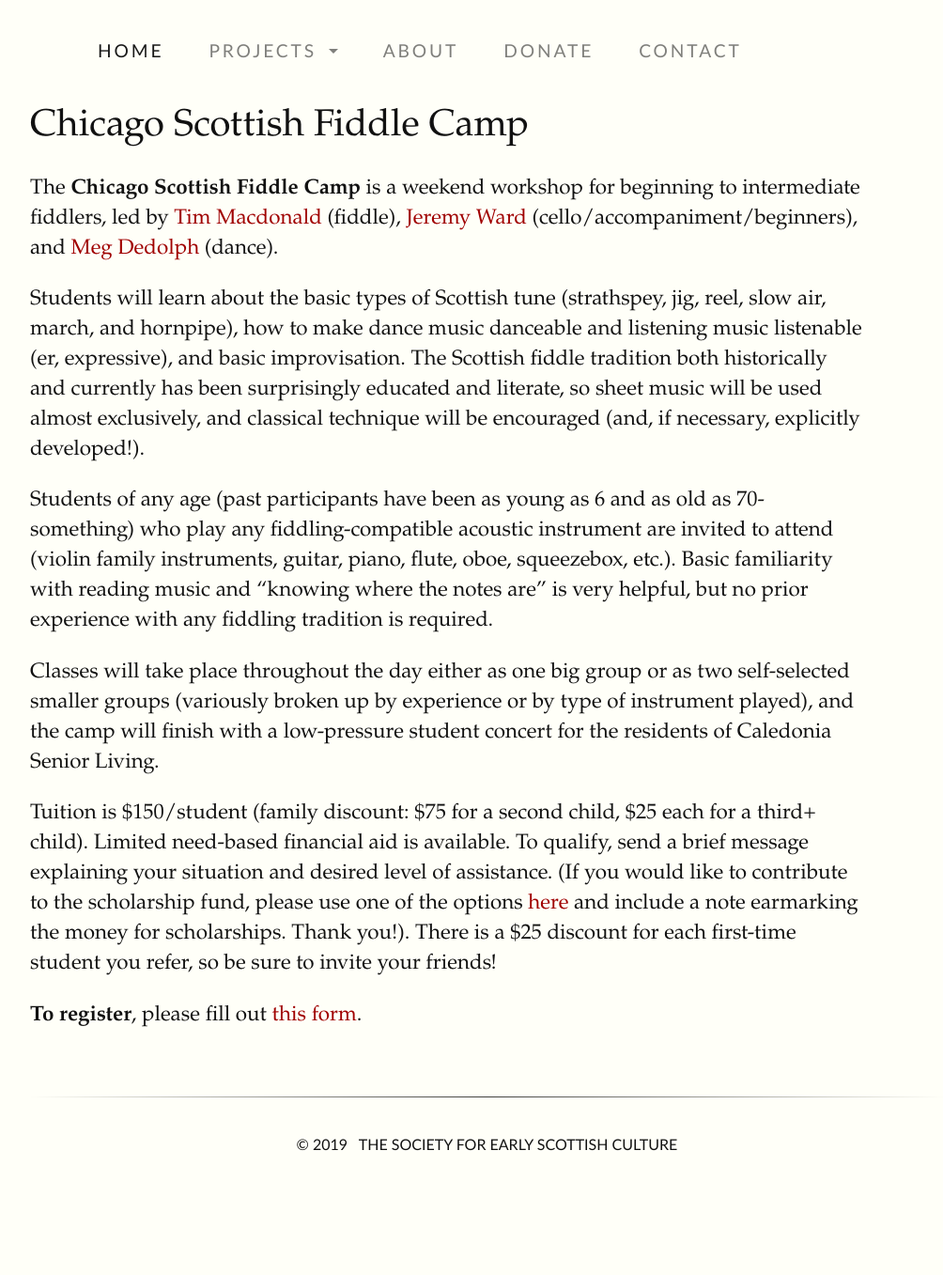
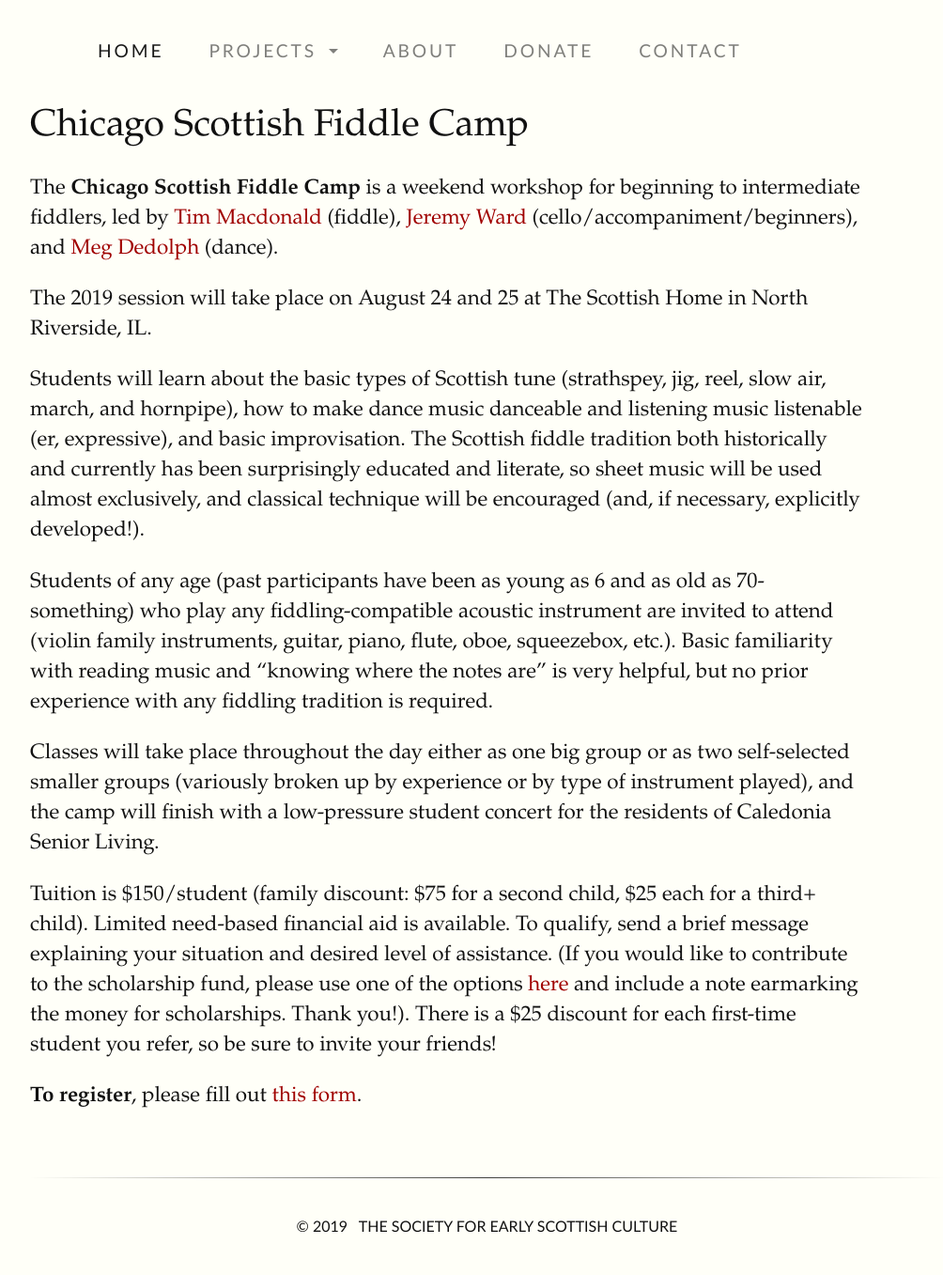
Before and after one commit to thesesc/thesesc.github.io, a Jekyll site: the page built from projects/fiddle-camp.md, in a window 1280 px wide. Shown: the whole page at 94% size, without its empty margins (96-1100 px from the left). Built offline with Jekyll 4.4.1, drawn with Linux system fonts in a browser that asks for light colours; before the commit the page ends 1270 px from its top, so only the background shows below that.

Commit message:
Fid camp dates

```diff
--- a/projects/fiddle-camp.md
+++ b/projects/fiddle-camp.md
@@ -9,6 +9,8 @@
 [Jeremy Ward](http://timandjeremy.com/) (cello/accompaniment/beginners),
 and [Meg Dedolph](https://www.linkedin.com/in/meg-dedolph-7b9292b/) (dance).
 
+The 2019 session will take place on August 24 and 25 at The Scottish Home in
+North Riverside, IL.
 
 Students will learn about the basic types of Scottish tune (strathspey, jig,
 reel, slow air, march, and hornpipe), how to make dance music danceable and
```
